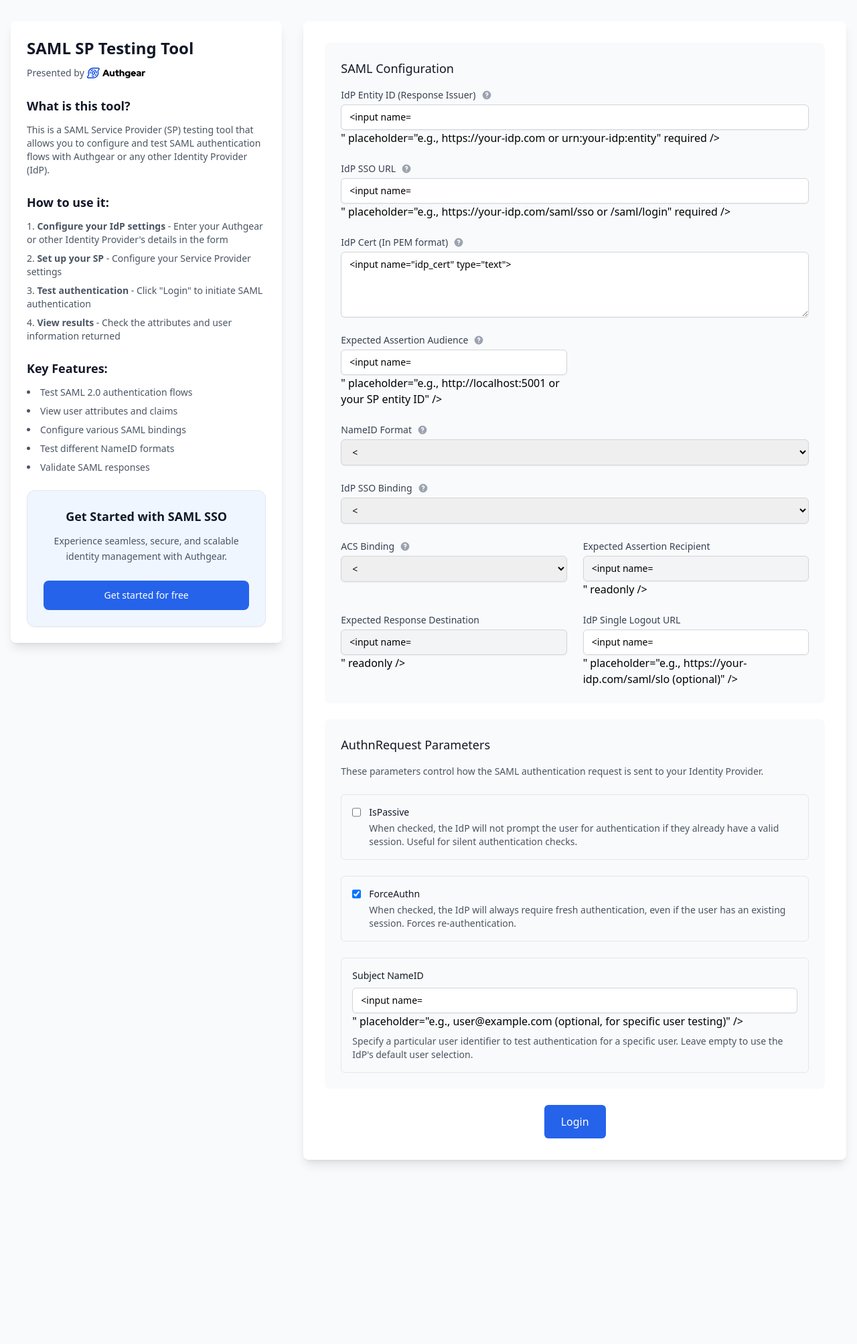
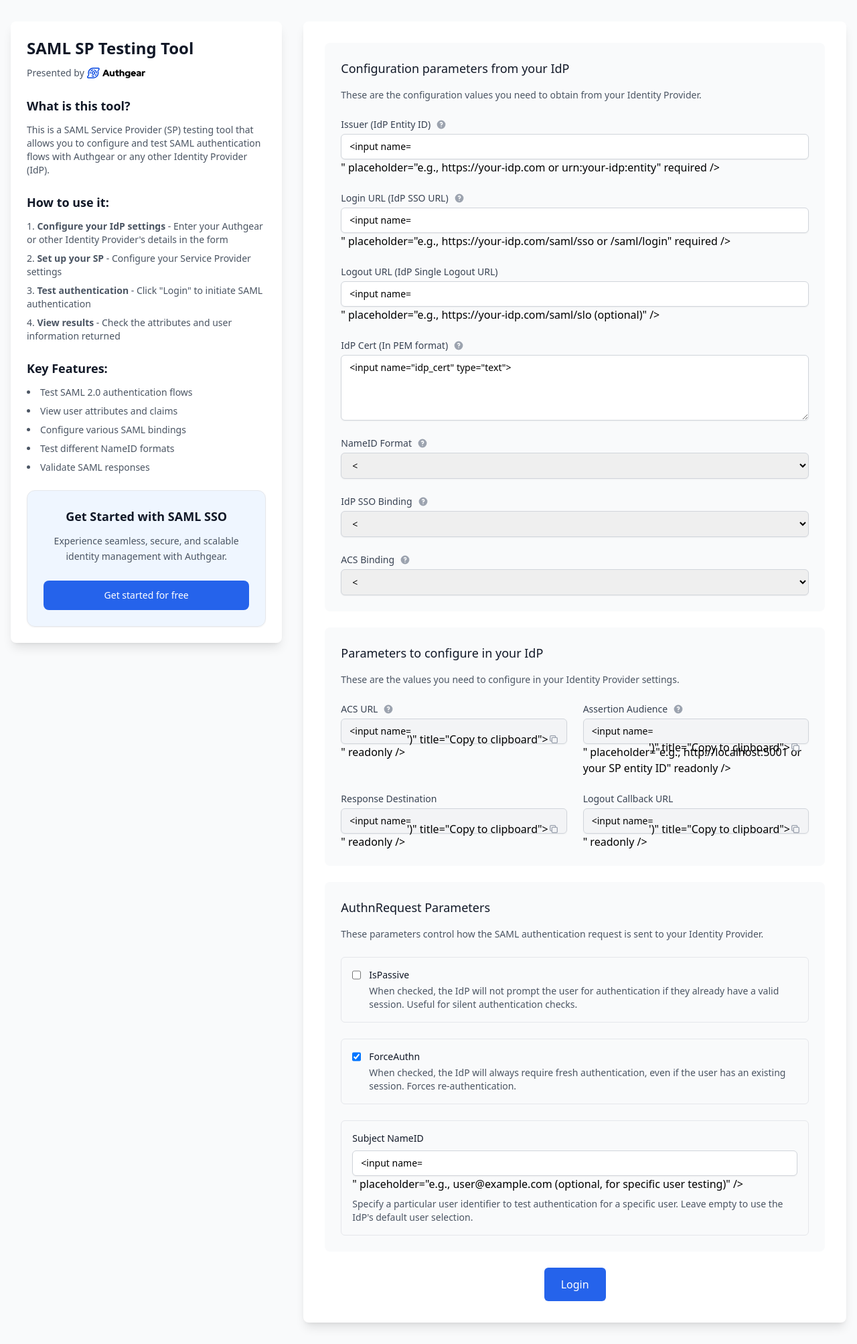
Before and after one commit to authgear/authgear-saml-sp-testing-tool, a Flask app: template app/templates/index.html in a window 1280 px wide. Shown: the whole page at 67% size. Before the commit the page ends 1739 px from the top, so only its background shows below. Run offline with Flask 3, Linux system fonts and the light colour scheme; the template is opened without the code that fills it, so the values that code supplies are empty, except form fields; form fields are guessed from the names that the template uses; some libraries are stand-ins or nearby versions.

Commit message:
Improve form layout and copywriting

```diff
--- a/app/templates/base.html
+++ b/app/templates/base.html
@@ -99,5 +99,23 @@
         </div>
       </div>
     </div>
+
+    <script>
+      function copyToClipboard(text) {
+        navigator.clipboard.writeText(text).then(function() {
+          const button = event.target.closest('button');
+          const icon = button.querySelector('svg');
+
+          // Show "Copied" feedback
+          icon.classList.add('text-green-600');
+
+          setTimeout(function() {
+            icon.classList.remove('text-green-600');
+          }, 1000);
+        }).catch(function(err) {
+          console.error('Could not copy text: ', err);
+        });
+      }
+    </script>
   </body>
 </html>
--- a/app/templates/index.html
+++ b/app/templates/index.html
@@ -105,13 +105,14 @@
 {% else %}
   <form action="/?sso2" method="POST" id="loginform" class="space-y-6">
     <div class="bg-gray-50 rounded-lg p-6">
-      <h3 class="text-lg font-medium text-gray-900 mb-4">SAML Configuration</h3>
+      <h3 class="text-lg font-medium text-gray-900 mb-4">Configuration parameters from your IdP</h3>
+      <p class="text-sm text-gray-600 mb-6">These are the configuration values you need to obtain from your Identity Provider.</p>
 
       <div class="grid grid-cols-1 gap-6 md:grid-cols-2">
-        <!-- Critical IdP Configuration (Required) -->
+        <!-- 1. IdP Entity ID (Response Issuer) -->
         <div class="md:col-span-2">
           <div class="flex items-center">
-            <label for="idp_issuer" class="block text-sm font-medium text-gray-700">IdP Entity ID (Response Issuer)</label>
+            <label for="idp_issuer" class="block text-sm font-medium text-gray-700">Issuer (IdP Entity ID)</label>
             {{ tooltip("Unique identifier for your Identity Provider. Usually a URL or URN that identifies your IdP.") }}
           </div>
           <input
@@ -123,9 +124,10 @@
             required />
         </div>
 
+        <!-- 2. IdP SSO URL -->
         <div class="md:col-span-2">
           <div class="flex items-center">
-            <label for="idp_sso_url" class="block text-sm font-medium text-gray-700">IdP SSO URL</label>
+            <label for="idp_sso_url" class="block text-sm font-medium text-gray-700">Login URL (IdP SSO URL)</label>
             {{ tooltip("The URL where users will be redirected for authentication. This is your IdP's login endpoint.") }}
           </div>
           <input
@@ -137,6 +139,18 @@
             required />
         </div>
 
+        <!-- 3. IdP Single Logout URL -->
+        <div class="md:col-span-2">
+          <label for="idp_slo_url" class="block text-sm font-medium text-gray-700">Logout URL (IdP Single Logout URL)</label>
+          <input
+            type="text"
+            class="mt-1 block w-full px-3 py-2 border border-gray-300 rounded-md shadow-sm placeholder-gray-400 focus:outline-none focus:ring-primary-500 focus:border-primary-500 sm:text-sm"
+            name="idp_slo_url"
+            value="{{ login_form.idp_slo_url }}"
+            placeholder="e.g., https://your-idp.com/saml/slo (optional)" />
+        </div>
+
+        <!-- 4. IdP Cert (In PEM format) -->
         <div class="md:col-span-2">
           <div class="flex items-center">
             <label for="idp_cert" class="block text-sm font-medium text-gray-700">IdP Cert (In PEM format)</label>
@@ -149,20 +163,7 @@
             rows="4">{{ login_form.idp_cert }}</textarea>
         </div>
 
-        <!-- SP Configuration -->
-        <div>
-          <div class="flex items-center">
-            <label for="sp_audience" class="block text-sm font-medium text-gray-700">Expected Assertion Audience</label>
-            {{ tooltip("The audience value that should be present in SAML assertions. Usually your SP's entity ID or URL.") }}
-          </div>
-          <input
-            type="text"
-            class="mt-1 block w-full px-3 py-2 border border-gray-300 rounded-md shadow-sm placeholder-gray-400 focus:outline-none focus:ring-primary-500 focus:border-primary-500 sm:text-sm"
-            name="sp_audience"
-            value="{{ login_form.sp_audience}}"
-            placeholder="e.g., http://localhost:5001 or your SP entity ID" />
-        </div>
-
+        <!-- 5. NameID Format -->
         <div class="md:col-span-2">
           <div class="flex items-center">
             <label for="nameidformat" class="block text-sm font-medium text-gray-700">NameID Format</label>
@@ -181,7 +182,7 @@
           </select>
         </div>
 
-        <!-- Binding Configuration -->
+        <!-- 6. IdP SSO Binding -->
         <div class="md:col-span-2">
           <div class="flex items-center">
             <label for="idp_sso_binding" class="block text-sm font-medium text-gray-700">IdP SSO Binding</label>
@@ -200,7 +201,8 @@
           </select>
         </div>
 
-        <div>
+        <!-- 7. ACS Binding -->
+        <div class="md:col-span-2">
           <div class="flex items-center">
             <label for="acs_binding" class="block text-sm font-medium text-gray-700">ACS Binding</label>
             {{ tooltip("The protocol binding for receiving SAML responses. HTTP-POST is most common for SPs.") }}
@@ -218,36 +220,108 @@
           </select>
         </div>
 
-        <!-- Read-only Information -->
+
+      </div>
+    </div>
+
+    <div class="bg-gray-50 rounded-lg p-6">
+      <h3 class="text-lg font-medium text-gray-900 mb-4">Parameters to configure in your IdP</h3>
+      <p class="text-sm text-gray-600 mb-6">These are the values you need to configure in your Identity Provider settings.</p>
+
+      <div class="grid grid-cols-1 gap-6 md:grid-cols-2">
+        <!-- ACS URL -->
         <div>
-          <label for="readonly_recipient" class="block text-sm font-medium text-gray-700">Expected Assertion Recipient</label>
+          <div class="flex items-center">
+            <label for="readonly_recipient" class="block text-sm font-medium text-gray-700">ACS URL</label>
+            {{ tooltip("Assertion Consumer Service URL", "w-64") }}
+          </div>
+          <div class="relative">
             <input
               type="text"
-            class="mt-1 block w-full px-3 py-2 bg-gray-100 border border-gray-300 rounded-md shadow-sm focus:outline-none focus:ring-primary-500 focus:border-primary-500 sm:text-sm"
+              class="mt-1 block w-full pr-10 px-3 py-2 bg-gray-100 border border-gray-300 rounded-md shadow-sm focus:outline-none focus:ring-primary-500 focus:border-primary-500 sm:text-sm"
               name="readonly_recipient"
               value="{{ login_form.sp_recipient(request) }}"
               readonly />
+            <button
+              type="button"
+              class="absolute inset-y-0 right-0 pr-3 flex items-center"
+              onclick="copyToClipboard('{{ login_form.sp_recipient(request) }}')"
+              title="Copy to clipboard">
+              <svg class="h-4 w-4 text-gray-400 hover:text-gray-600" fill="none" stroke="currentColor" viewBox="0 0 24 24">
+                <path stroke-linecap="round" stroke-linejoin="round" stroke-width="2" d="M8 16H6a2 2 0 01-2-2V6a2 2 0 012-2h8a2 2 0 012 2v2m-6 12h8a2 2 0 002-2v-8a2 2 0 00-2-2h-8a2 2 0 00-2 2v8a2 2 0 002 2z"></path>
+              </svg>
+            </button>
+          </div>
         </div>
 
+        <!-- Assertion Audience -->
         <div>
-          <label for="readonly_destination" class="block text-sm font-medium text-gray-700">Expected Response Destination</label>
+          <div class="flex items-center">
+            <label for="sp_audience" class="block text-sm font-medium text-gray-700">Assertion Audience</label>
+            {{ tooltip("The audience value that should be present in SAML assertions. Usually your SP's entity ID or URL.") }}
+          </div>
+          <div class="relative">
             <input
               type="text"
-            class="mt-1 block w-full px-3 py-2 bg-gray-100 border border-gray-300 rounded-md shadow-sm focus:outline-none focus:ring-primary-500 focus:border-primary-500 sm:text-sm"
+              class="mt-1 block w-full pr-10 px-3 py-2 bg-gray-100 border border-gray-300 rounded-md shadow-sm placeholder-gray-400 focus:outline-none focus:ring-primary-500 focus:border-primary-500 sm:text-sm"
+              name="sp_audience"
+              value="{{ login_form.sp_audience}}"
+              placeholder="e.g., http://localhost:5001 or your SP entity ID"
+              readonly />
+            <button
+              type="button"
+              class="absolute inset-y-0 right-0 pr-3 flex items-center"
+              onclick="copyToClipboard('{{ login_form.sp_audience}}')"
+              title="Copy to clipboard">
+              <svg class="h-4 w-4 text-gray-400 hover:text-gray-600" fill="none" stroke="currentColor" viewBox="0 0 24 24">
+                <path stroke-linecap="round" stroke-linejoin="round" stroke-width="2" d="M8 16H6a2 2 0 01-2-2V6a2 2 0 012-2h8a2 2 0 012 2v2m-6 12h8a2 2 0 002-2v-8a2 2 0 00-2-2h-8a2 2 0 00-2 2v8a2 2 0 002 2z"></path>
+              </svg>
+            </button>
+          </div>
+        </div>
+
+        <!-- Response Destination -->
+        <div>
+          <label for="readonly_destination" class="block text-sm font-medium text-gray-700">Response Destination</label>
+          <div class="relative">
+            <input
+              type="text"
+              class="mt-1 block w-full pr-10 px-3 py-2 bg-gray-100 border border-gray-300 rounded-md shadow-sm focus:outline-none focus:ring-primary-500 focus:border-primary-500 sm:text-sm"
               name="readonly_destination"
               value="{{ login_form.sp_destination(request) }}"
               readonly />
+            <button
+              type="button"
+              class="absolute inset-y-0 right-0 pr-3 flex items-center"
+              onclick="copyToClipboard('{{ login_form.sp_destination(request) }}')"
+              title="Copy to clipboard">
+              <svg class="h-4 w-4 text-gray-400 hover:text-gray-600" fill="none" stroke="currentColor" viewBox="0 0 24 24">
+                <path stroke-linecap="round" stroke-linejoin="round" stroke-width="2" d="M8 16H6a2 2 0 01-2-2V6a2 2 0 012-2h8a2 2 0 012 2v2m-6 12h8a2 2 0 002-2v-8a2 2 0 00-2-2h-8a2 2 0 00-2 2v8a2 2 0 002 2z"></path>
+              </svg>
+            </button>
+          </div>
         </div>
 
-        <!-- Optional Configuration -->
+        <!-- Logout Callback URL -->
         <div>
-          <label for="idp_slo_url" class="block text-sm font-medium text-gray-700">IdP Single Logout URL</label>
+          <label for="readonly_sls_url" class="block text-sm font-medium text-gray-700">Logout Callback URL</label>
+          <div class="relative">
             <input
               type="text"
-            class="mt-1 block w-full px-3 py-2 border border-gray-300 rounded-md shadow-sm placeholder-gray-400 focus:outline-none focus:ring-primary-500 focus:border-primary-500 sm:text-sm"
-            name="idp_slo_url"
-            value="{{ login_form.idp_slo_url }}"
-            placeholder="e.g., https://your-idp.com/saml/slo (optional)" />
+              class="mt-1 block w-full pr-10 px-3 py-2 bg-gray-100 border border-gray-300 rounded-md shadow-sm focus:outline-none focus:ring-primary-500 focus:border-primary-500 sm:text-sm"
+              name="readonly_sls_url"
+              value="{{ login_form.sls_url(request) }}"
+              readonly />
+            <button
+              type="button"
+              class="absolute inset-y-0 right-0 pr-3 flex items-center"
+              onclick="copyToClipboard('{{ login_form.sls_url(request) }}')"
+              title="Copy to clipboard">
+              <svg class="h-4 w-4 text-gray-400 hover:text-gray-600" fill="none" stroke="currentColor" viewBox="0 0 24 24">
+                <path stroke-linecap="round" stroke-linejoin="round" stroke-width="2" d="M8 16H6a2 2 0 01-2-2V6a2 2 0 012-2h8a2 2 0 012 2v2m-6 12h8a2 2 0 002-2v-8a2 2 0 00-2-2h-8a2 2 0 00-2 2v8a2 2 0 002 2z"></path>
+              </svg>
+            </button>
+          </div>
         </div>
       </div>
     </div>
```
Also changed, not shown: app/login_form.py (+8 -1 lines), 1 other file. Lines whose indentation alone changed are shown as unchanged.
